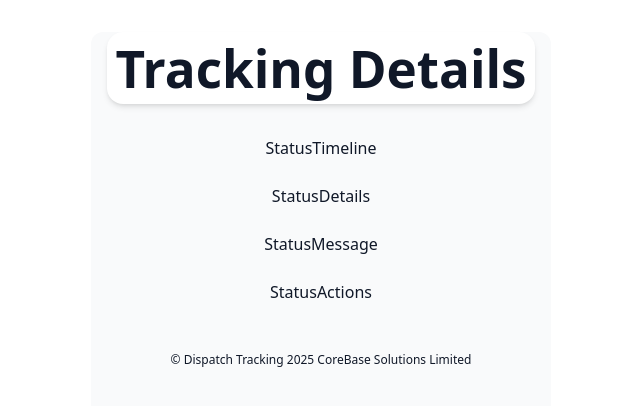
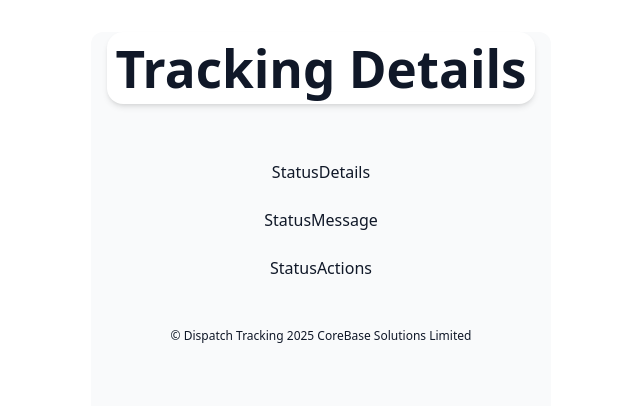
Before and after one commit to mikewanjero/dispatch-status-tracker, a React (Vite) app: page / in a window 1280 px wide. Shown: the top 406 px of the page, without its empty margins (319-959 px from the left). Built offline with nearby package versions, Linux system fonts and the light colour scheme.

Commit message:
{Feat} current progress -`status timeline`

```diff
--- a/src/components/status/StatusTimeline.jsx
+++ b/src/components/status/StatusTimeline.jsx
@@ -2,6 +2,8 @@
 
 export default function StatusTimeline() {
   return (
-    <div>StatusTimeline</div>
+    <div className='flex flex-row mx-4 justify-between items-center'>
+
+    </div>
   )
 }
```
